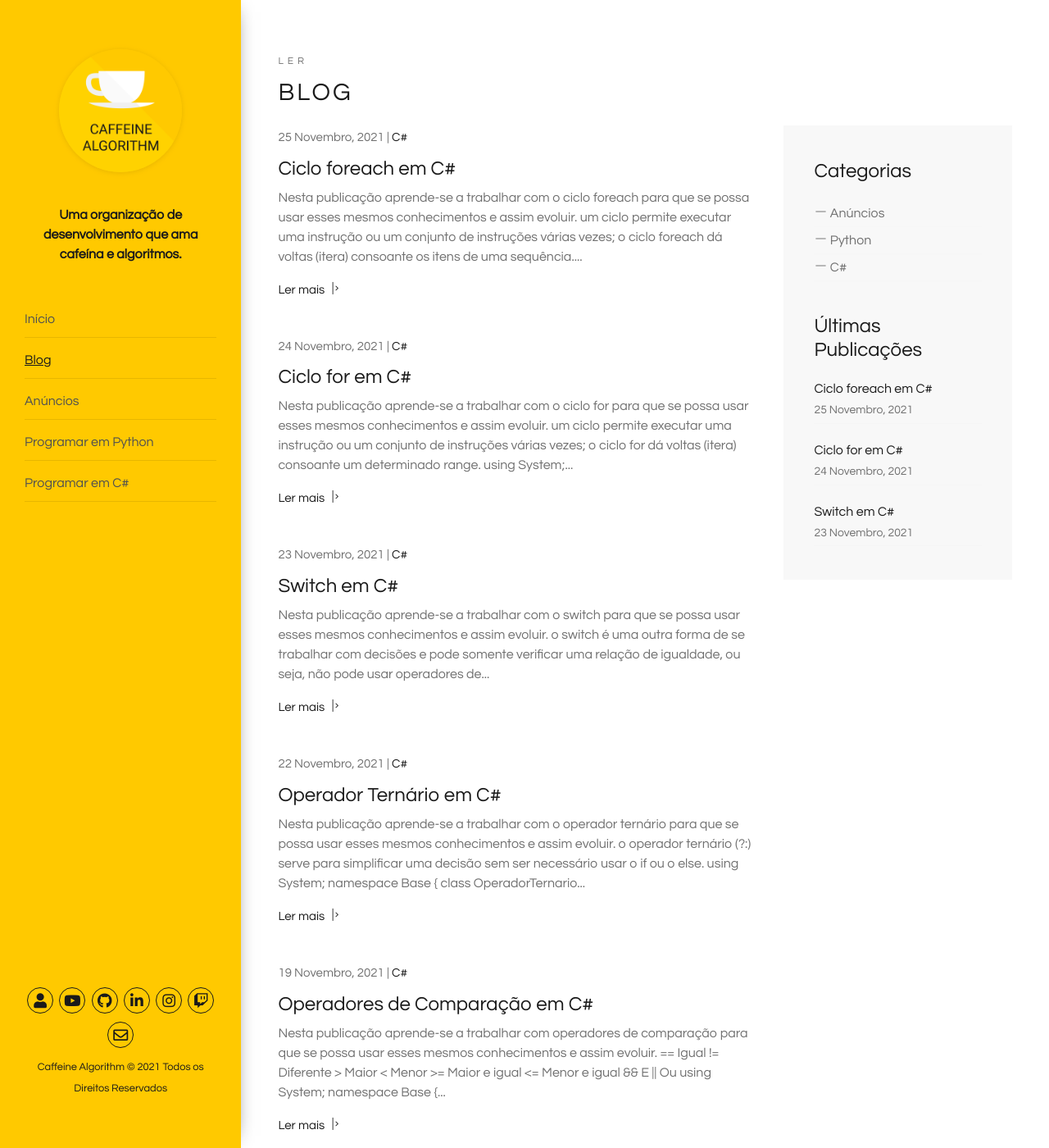
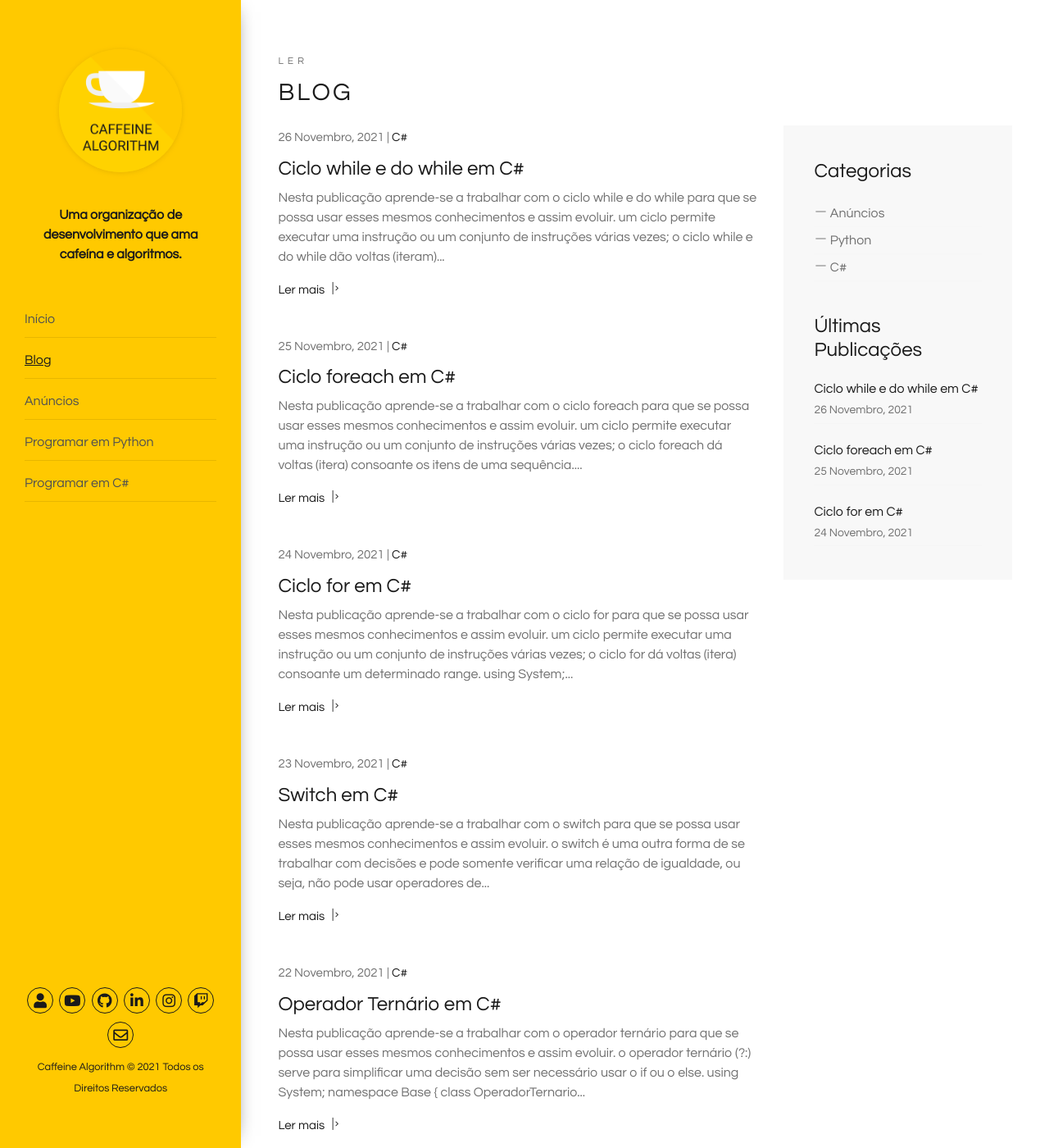
Before and after one commit to caffeinealgorithm/caffeinealgorithm.github.io, a Jekyll site: the page built from blog/index.html, in a window 1280 px wide and 1400 px high. Shown: the whole window at 82% size. Built offline with Jekyll 4.4.1, drawn with Linux system fonts in a browser that asks for light colours; the list of posts is cut into pages by our own code; some of the changed text lies outside the part shown.

Commit message:
Add 18º episode of the C# programming series

````diff
--- /dev/null
+++ b/_posts/2021-11-26-ciclo-while-e-do-while-em-csharp.md
@@ -0,0 +1,66 @@
+---
+layout: post
+excerpt: Blog
+title: 'Ciclo while e do while em C#'
+description: 'Descobre como se trabalha com o ciclo while e do while na linguagem de programação C#. Obtém respostas às tuas dúvidas com a teoria e os exemplos apresentados.'
+keywords: 'c#, csharp, ciclo while, ciclo do while, ciclo, while, do while, ciclos, publicação'
+date: 2021-11-26
+categories: [C#]
+---
+
+Nesta publicação aprende-se a trabalhar com o ciclo while e do while para que se possa usar esses mesmos conhecimentos e assim evoluir.
+
+- um ciclo permite executar uma instrução ou um conjunto de instruções várias vezes;
+- o ciclo while e do while dão voltas (iteram) consoante uma determinada condição (tendo ela que ser verdadeira);
+- a diferença entre estes dois ciclos é que o ciclo do while executa todo o seu conteúdo pelo menos uma única vez seja a condição verdadeira ou falsa.
+
+```csharp
+using System;
+
+namespace Base {
+  class CicloWhileEDoWhile {
+    public void Run() {
+      int contador = 1;
+
+      while (contador <= 10) {
+        Console.WriteLine($"[while] Contador: {contador}");
+        contador++;
+      }
+
+      contador = 1;
+
+      do {
+        Console.WriteLine($"[do while] Contador: {contador}");
+        contador++;
+      } while (contador <= 10);
+    }
+  }
+}
+
+/*
+  [while] Contador: 1
+  [while] Contador: 2
+  [while] Contador: 3
+  [while] Contador: 4
+  [while] Contador: 5
+  [while] Contador: 6
+  [while] Contador: 7
+  [while] Contador: 8
+  [while] Contador: 9
+  [while] Contador: 10
+  [do while] Contador: 1
+  [do while] Contador: 2
+  [do while] Contador: 3
+  [do while] Contador: 4
+  [do while] Contador: 5
+  [do while] Contador: 6
+  [do while] Contador: 7
+  [do while] Contador: 8
+  [do while] Contador: 9
+  [do while] Contador: 10
+*/
+```
+
+Não te esqueças de [assistir ao vídeo](https://youtu.be/wLxv9_cotcE){:target="\_blank"} e podes sempre ler esta publicação [em inglês](https://nelsonsilvadev.com/blog/20211126/while-and-do-while-loop-in-csharp/){:target="\_blank"}.
+
+### _Happy coding!_
--- a/index.html
+++ b/index.html
@@ -73,7 +73,7 @@ keywords: organização, desenvolvimento, cafeína, algoritmos, publicações, v
       </div>
 
       <div class="row">
-        {% for video in site.csharp %} {% if video.id == "/csharp/17" %}
+        {% for video in site.csharp %} {% if video.id == "/csharp/18" %}
         <div
           class="col-xs-12 col-sm-3 col-sm-6 col-lg-6 col-xl-3 animate-box"
           data-animate-effect="fadeInLeft"
````
Also changed, not shown: _csharp/18.md (added, +5 -0 lines), assets/img/playlists/csharp/18.png (added).
